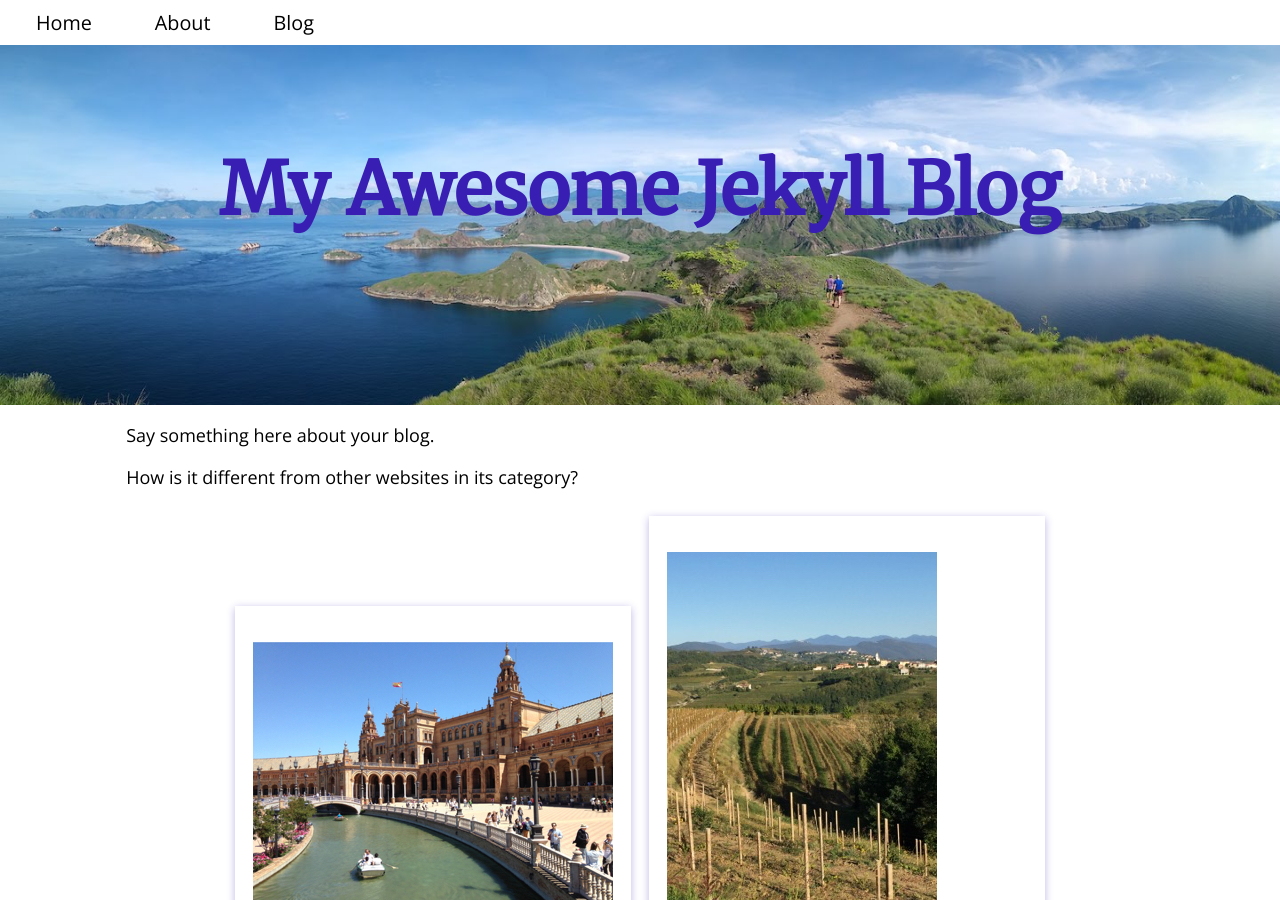
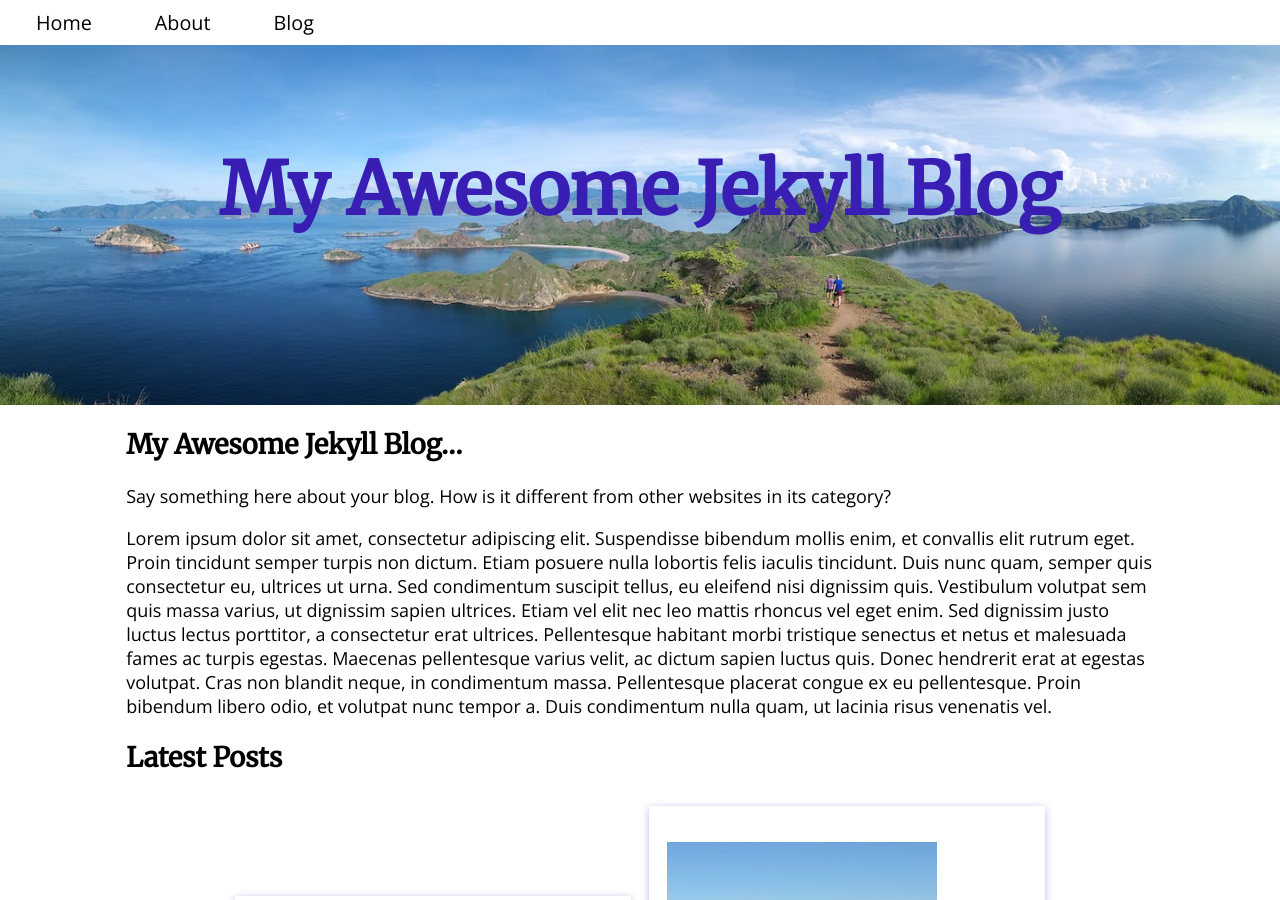
Before and after one commit to placeholdergit/cloneexpjekyllcms, a Jekyll site: the page built from index.md, in a window 1280 px wide and 900 px high. Built offline with Jekyll 4.4.1, drawn with Linux system fonts in a browser that asks for light colours; a script that is not in the unit is left out.

Commit message:
Added titles to Blog, Home; 'Lorem ipsum' to Home

```diff
--- a/index.md
+++ b/index.md
@@ -3,6 +3,10 @@ layout: default
 title: Home
 ---
 
-Say something here about your blog.
+## {{ site.title }}...
 
-How is it different from other websites in its category?
+Say something here about your blog. How is it different from other websites in its category?
+
+Lorem ipsum dolor sit amet, consectetur adipiscing elit. Suspendisse bibendum mollis enim, et convallis elit rutrum eget. Proin tincidunt semper turpis non dictum. Etiam posuere nulla lobortis felis iaculis tincidunt. Duis nunc quam, semper quis consectetur eu, ultrices ut urna. Sed condimentum suscipit tellus, eu eleifend nisi dignissim quis. Vestibulum volutpat sem quis massa varius, ut dignissim sapien ultrices. Etiam vel elit nec leo mattis rhoncus vel eget enim. Sed dignissim justo luctus lectus porttitor, a consectetur erat ultrices. Pellentesque habitant morbi tristique senectus et netus et malesuada fames ac turpis egestas. Maecenas pellentesque varius velit, ac dictum sapien luctus quis. Donec hendrerit erat at egestas volutpat. Cras non blandit neque, in condimentum massa. Pellentesque placerat congue ex eu pellentesque. Proin bibendum libero odio, et volutpat nunc tempor a. Duis condimentum nulla quam, ut lacinia risus venenatis vel.
+
+## Latest Posts
```
Also changed, not shown: blog.md (+2 -0 lines).
